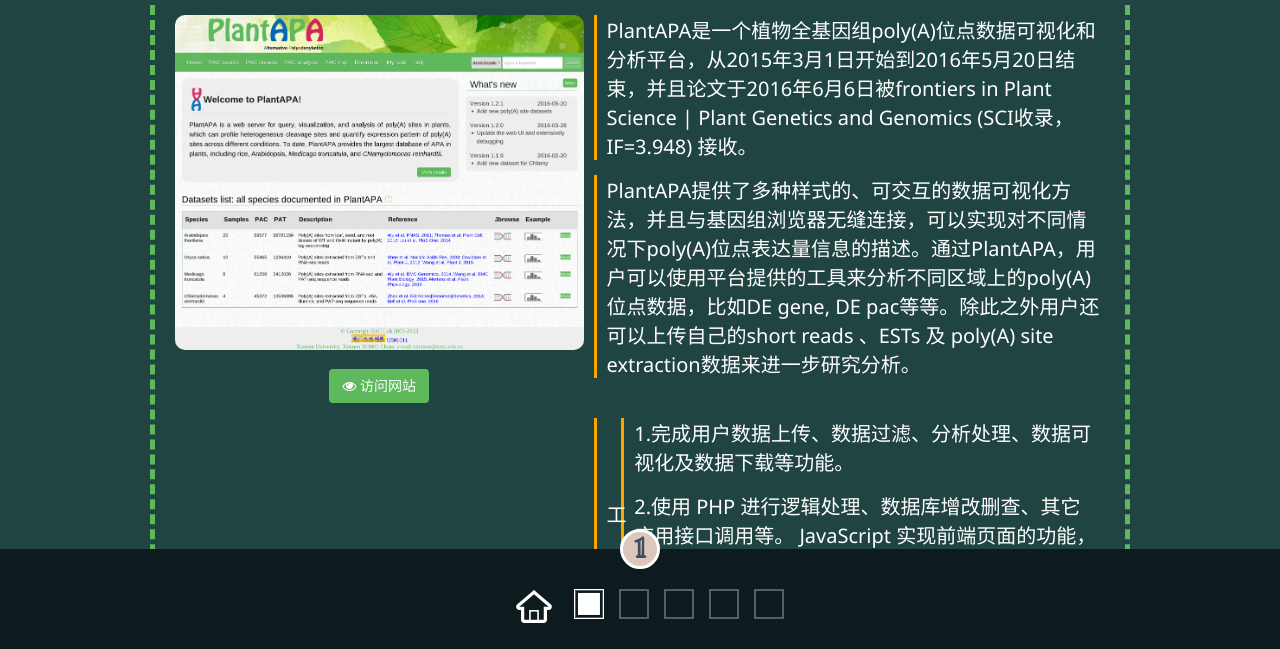
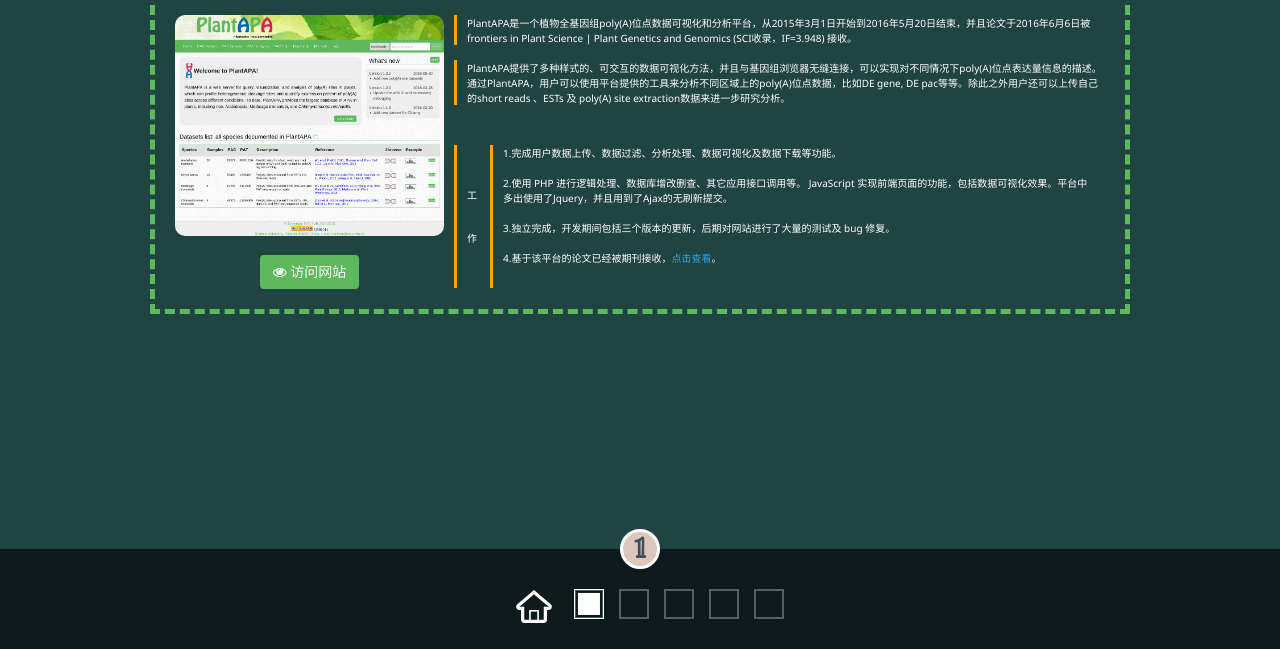
Before and after one commit to zhangyumin/index, a plain HTML site: page demo.html in a window 1280 px wide. Shown: the part 151-800 px from the top of the page. Drawn offline with nearby package versions, Linux system fonts and the light colour scheme; a web font is replaced by a local one.

Commit message:
update the ipad css

```diff
--- a/demo.html
+++ b/demo.html
@@ -84,6 +84,15 @@
 		.content{
 			width: 94%;
 			float: left;
+		}
+		@media screen and (max-width: 1700px){
+			.detail{
+				font-size: 10px;
+				width: 70%
+			}
+			.view{
+				width:30%;
+			}
 		}
 	</style>
 </head>
```
